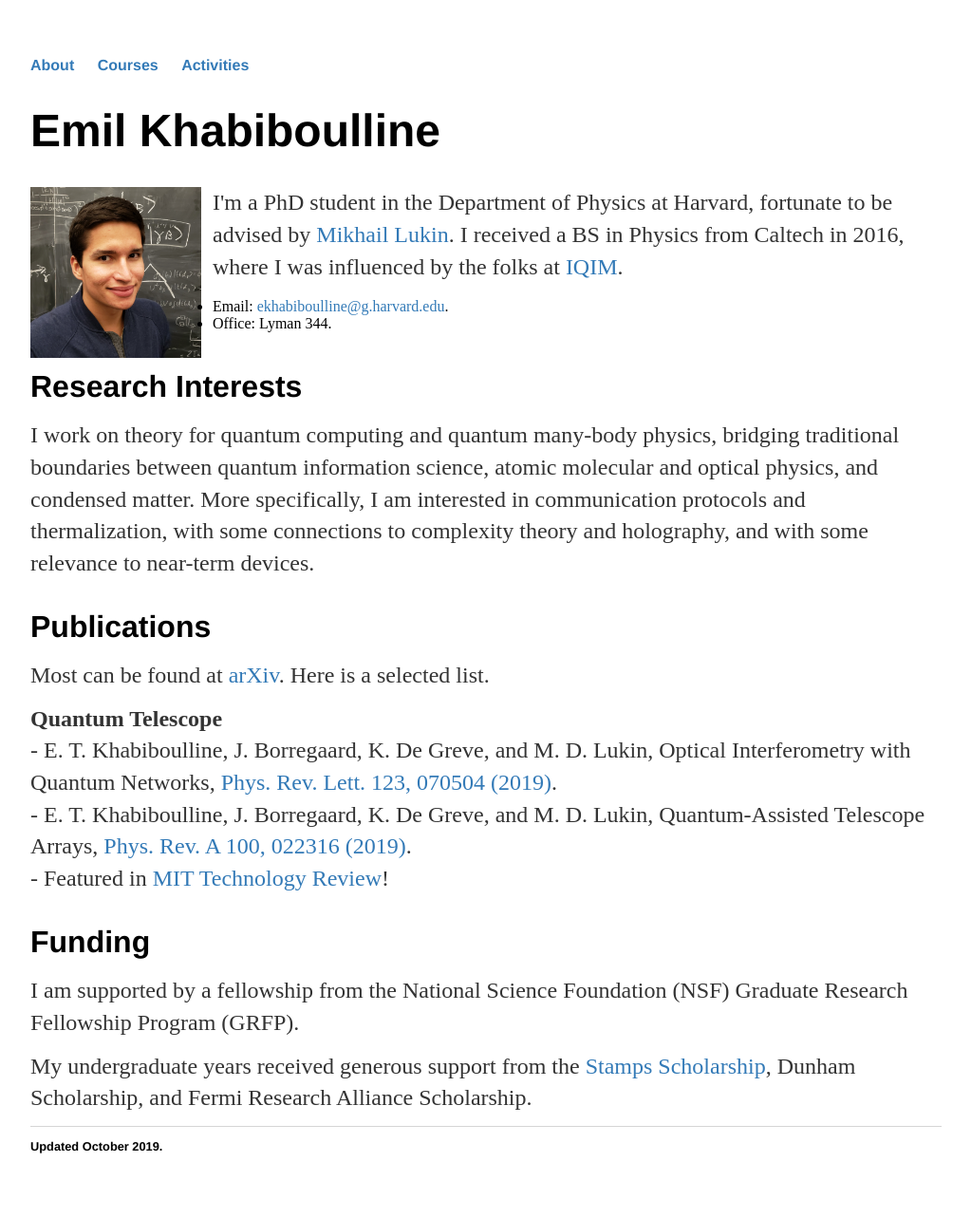
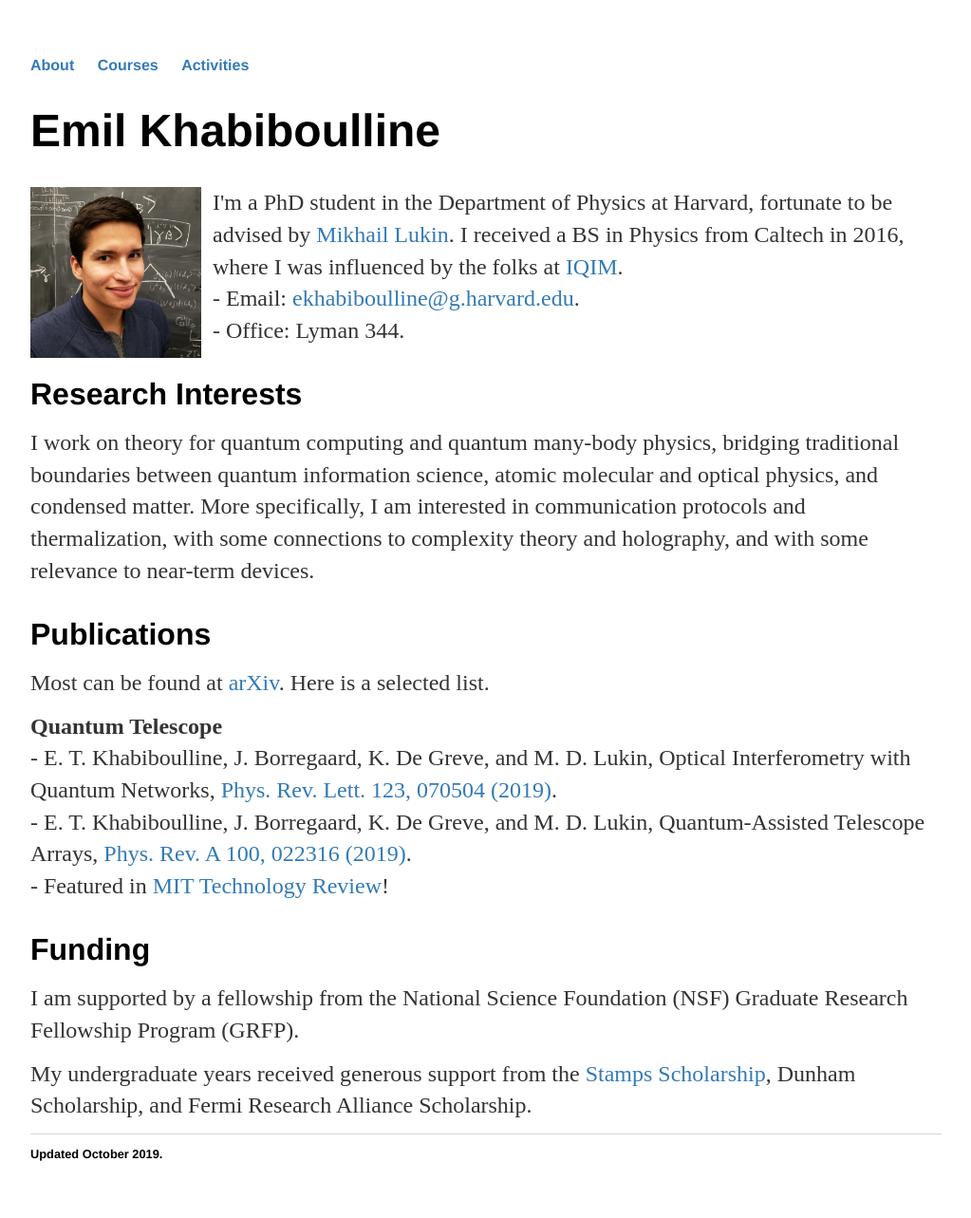
Before and after one commit to emilkhab/emilkhab.github.io, a Jekyll site: the page built from index.html, in a window 1280 px wide. Shown: the whole page at 95% size, without its empty margins (128-1151 px from the left). Built offline with Jekyll 4.4.1, drawn with Linux system fonts in a browser that asks for light colours; some of the changed lines change nothing that is shown.

Commit message:
Update index.html

```diff
--- a/index.html
+++ b/index.html
@@ -5,12 +5,9 @@ title: Emil Khabiboulline
 <h1>{{page.title}}</h1>
 <div class="blurb">
 	<p><img src="ek.jpg" alt="photo" style="float:left;width:7.5em;height:7.5em;margin:0em 0.5em 0.5em 0em;">I'm a PhD student in the Department of Physics at Harvard, fortunate to be advised by <a href="https://lukin.physics.harvard.edu/">Mikhail Lukin</a>.
-	I received a BS in Physics from Caltech in 2016, where I was influenced by the folks at <a href="https://iqim.caltech.edu/">IQIM</a>.
-	<ul>
-		<li>Email: <a href="mailto:ekhabiboulline@g.harvard.edu">ekhabiboulline@g.harvard.edu</a>.</li>
-		<li>Office: Lyman 344.</li>
-	</ul>
-	</p>
+	I received a BS in Physics from Caltech in 2016, where I was influenced by the folks at <a href="https://iqim.caltech.edu/">IQIM</a>.<br/>
+	- Email: <a href="mailto:ekhabiboulline@g.harvard.edu">ekhabiboulline@g.harvard.edu</a>.<br/>
+	- Office: Lyman 344.</p>
 </div>
 
 <div class="blurb" style="clear:left;">
```
